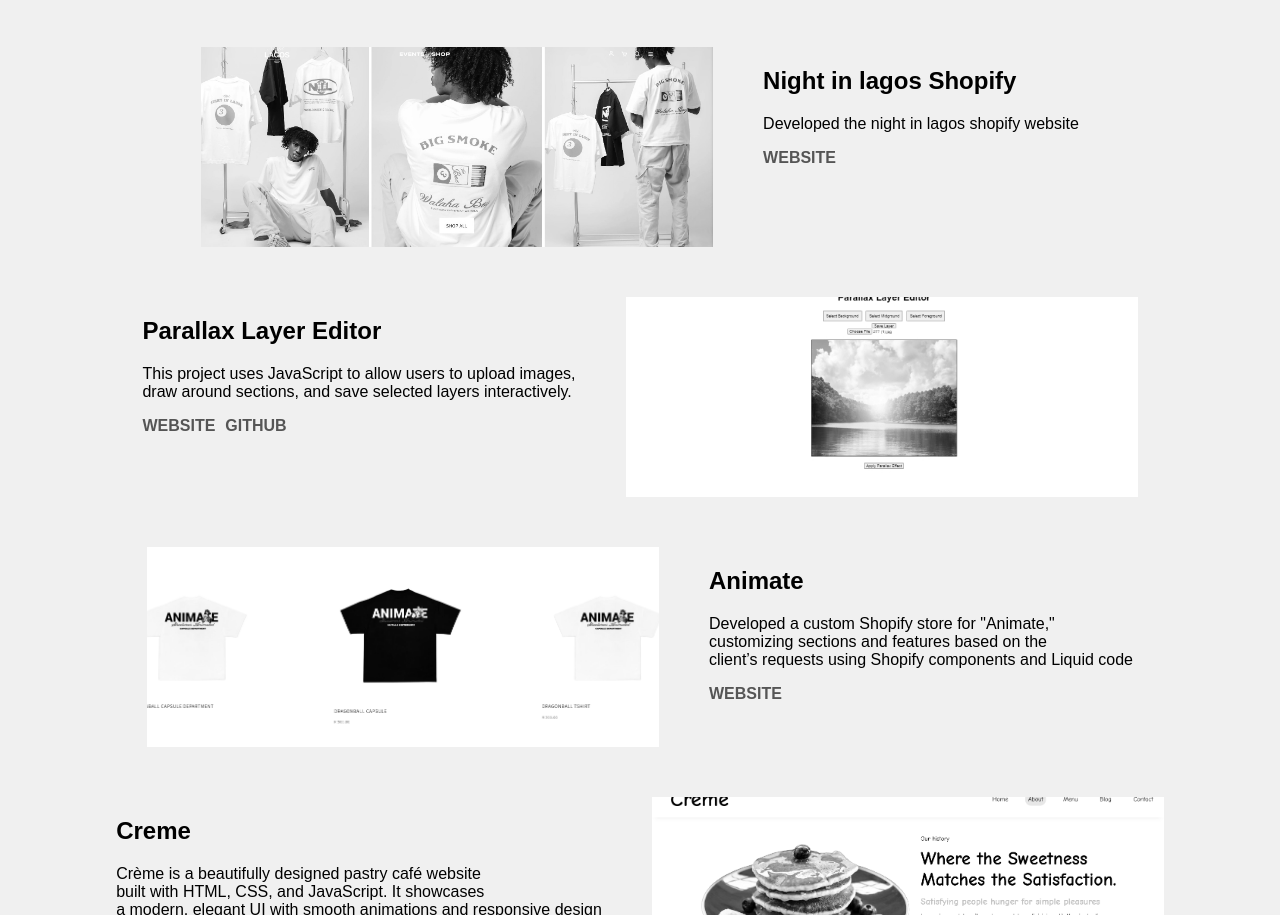
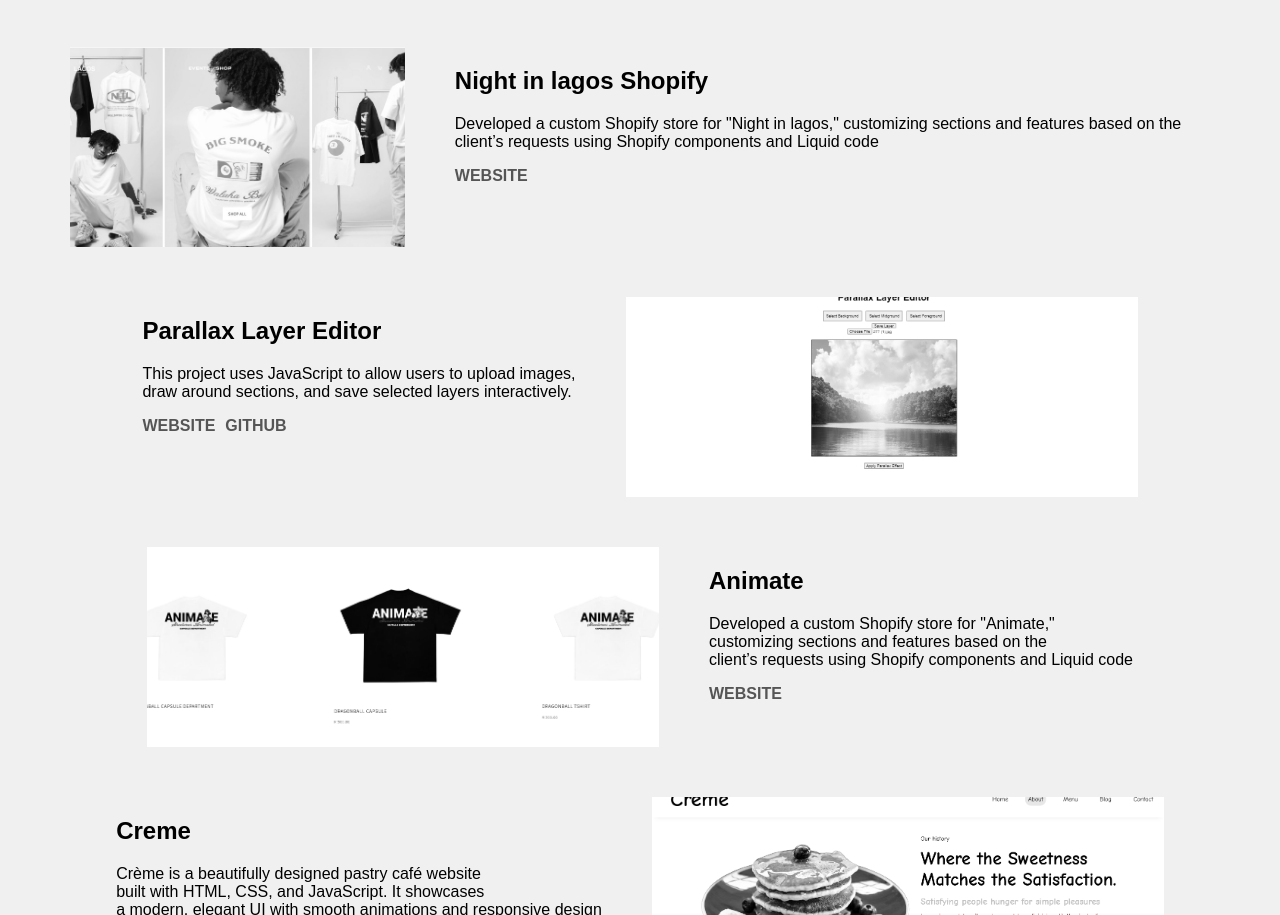
Before and after one commit to eliegamala/portfolio-2025, a plain HTML site: page projects.html in a window 1280 px wide. Shown: the part 789-1704 px from the top of the page. Drawn offline with Linux system fonts and the light colour scheme; files whose address does not match are found by name.

Commit message:
Enhance project description for Night in Lagos
Expanded project description to detail customization work.

```diff
--- a/projects.html
+++ b/projects.html
@@ -101,7 +101,8 @@
         <div class="project-info">
           <h2>Night in lagos Shopify</h2>
           <p>
-            Developed the night in lagos shopify website
+            Developed a custom Shopify store for "Night in lagos," customizing sections and features based on the
+client’s requests using Shopify components and Liquid code
           </p>
             <div class="link-container">
               <a href="https://nightinlagos.myshopify.com/" class="view-project-link" target="_blank"> Website</a>
```
